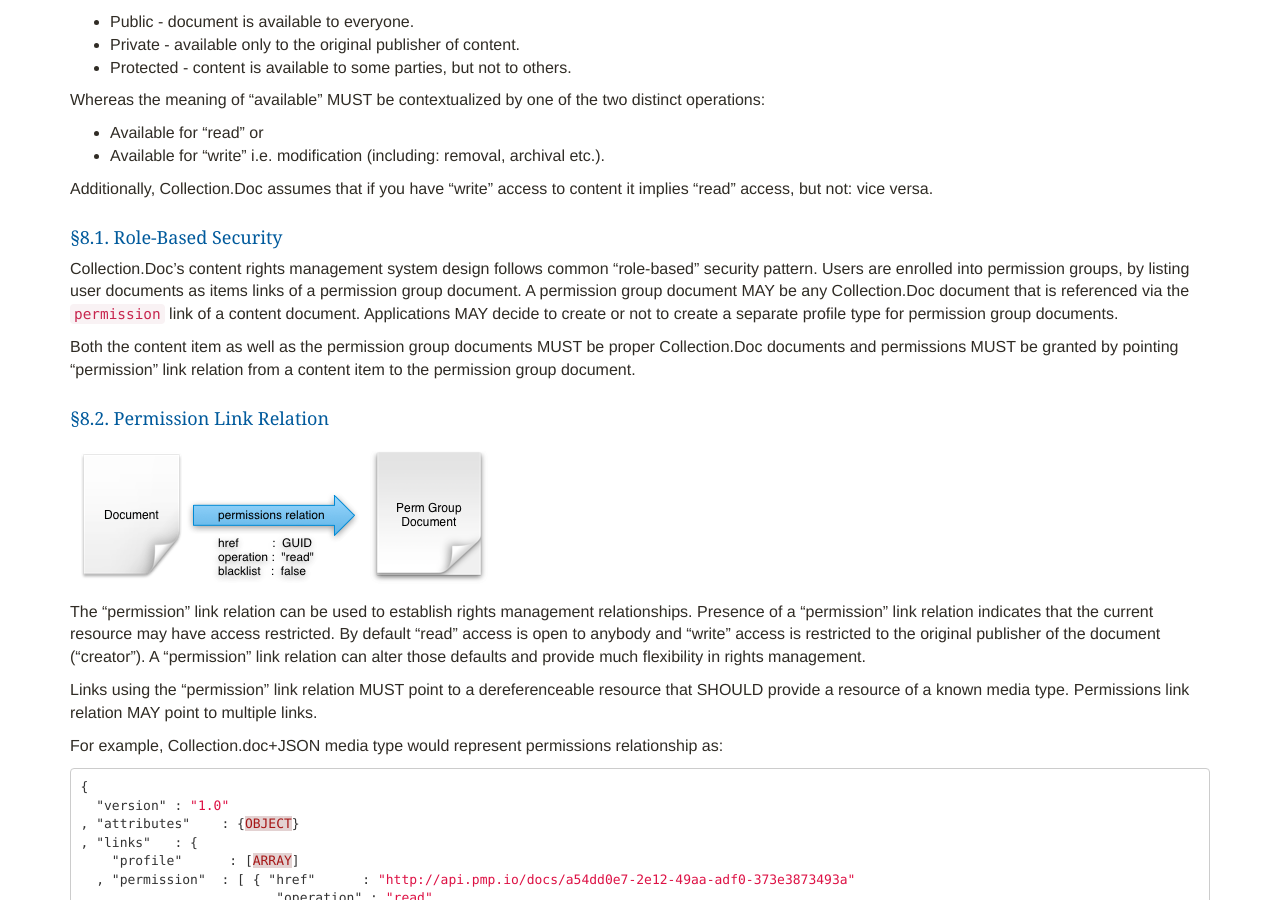
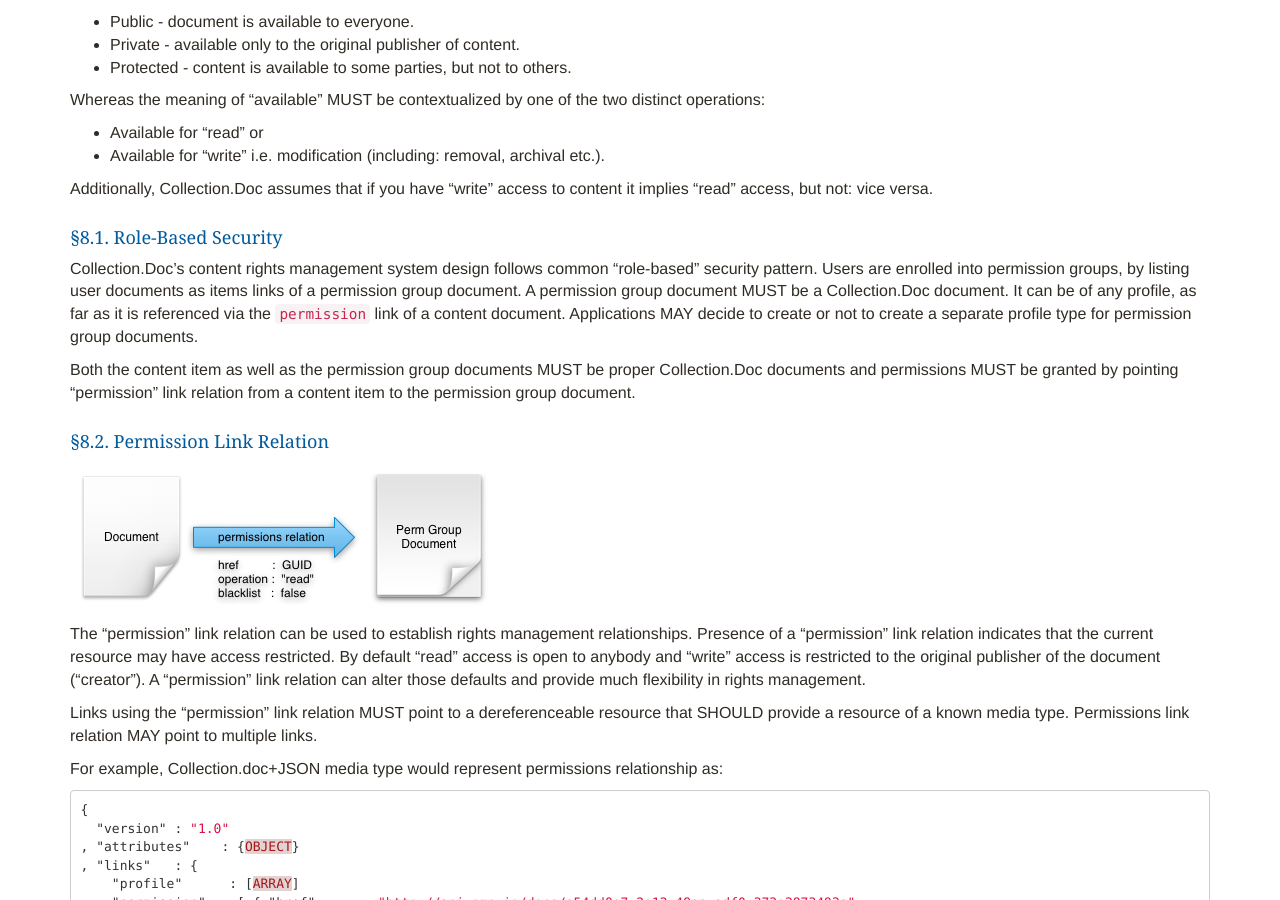
Before and after one commit to npr/cdoc-spec-site, a Jekyll site: the page built from index.md, in a window 1280 px wide and 900 px high, scrolled down 5914 px. Built offline with Jekyll 4.4.1, drawn with Linux system fonts in a browser that asks for light colours; nearby versions of some CDN libraries; Markdown is read by kramdown in place of the engine named in the settings.

Commit message:
clarified wording for what group doc can be

```diff
--- a/_includes/contentrights.md
+++ b/_includes/contentrights.md
@@ -17,7 +17,7 @@ Additionally, Collection.Doc assumes that if you have "write" access to content
 
 #### Role-Based Security
 
-Collection.Doc's content rights management system design follows common "role-based" security pattern. Users are enrolled into permission groups, by listing user documents as items links of a permission group document. A permission group document MAY be any Collection.Doc document that is referenced via the `permission` link of a content document. Applications MAY decide to create or not to create a separate profile type for permission group documents.
+Collection.Doc's content rights management system design follows common "role-based" security pattern. Users are enrolled into permission groups, by listing user documents as items links of a permission group document. A permission group document MUST be a Collection.Doc document. It can be of any profile, as far as it is referenced via the `permission` link of a content document. Applications MAY decide to create or not to create a separate profile type for permission group documents.
 
 Both the content item as well as the permission group documents MUST be proper Collection.Doc documents and permissions MUST be granted by pointing "permission" link relation from a content item to the permission group document.
 
```
